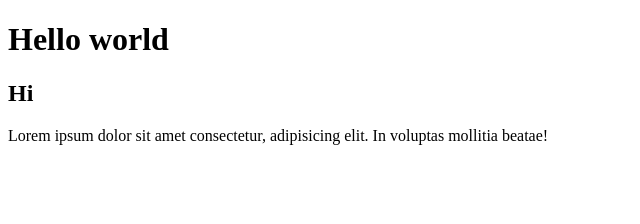
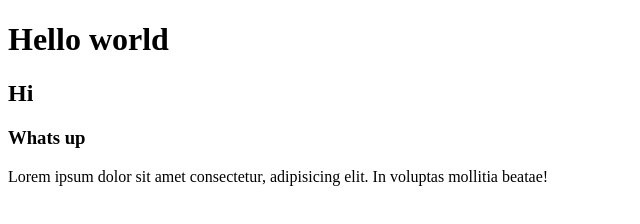
Before and after one commit to SunsetPrince13/Learning, a plain HTML site: page march 25/index.html in a window 1280 px wide. Shown: the whole page, without its empty margins (0-640 px from the left). Drawn offline with Linux system fonts and the light colour scheme.

Commit message:
new header added

```diff
--- a/march 25/index.html
+++ b/march 25/index.html
@@ -9,6 +9,7 @@
 <body>
     <h1>Hello world</h1>
     <h2>Hi</h2>
+    <h3>Whats up</h3>
     <p>Lorem ipsum dolor sit amet consectetur, adipisicing elit. In voluptas mollitia beatae!</p>
     <script src="main.js"></script>
 </body>
```
